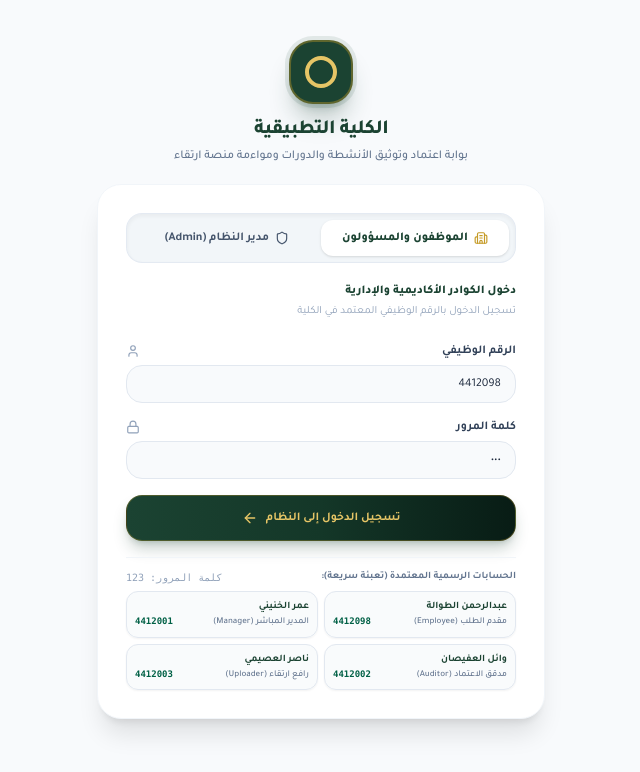
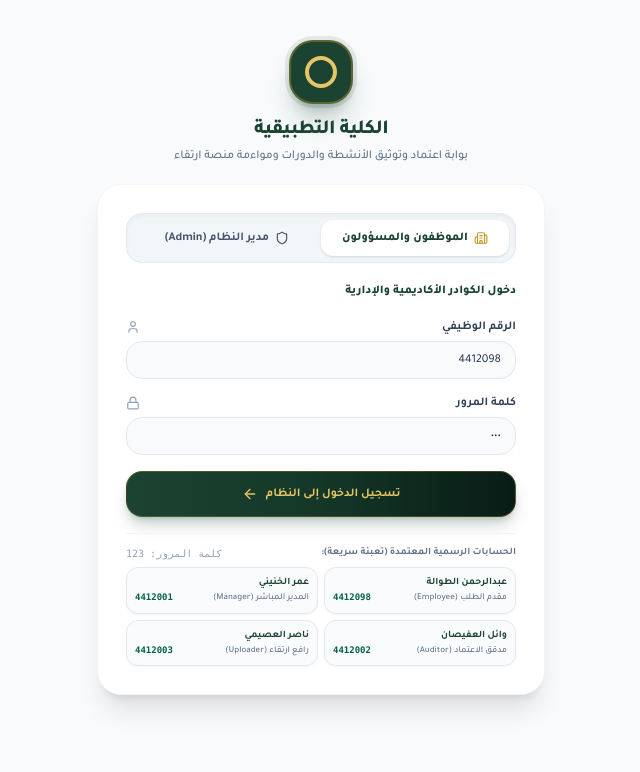
Before and after one commit to nasseralosemi/applied-college-app, a React (Vite) app: page / in a window 1280 px wide. Shown: the top 772 px of the page, without its empty margins (350-990 px from the left). Built offline with nearby package versions, Linux system fonts and the light colour scheme.

Commit message:
refactor(ui): remove redundant helper text from login view

```diff
--- a/src/components/LoginView.tsx
+++ b/src/components/LoginView.tsx
@@ -148,9 +148,6 @@ export const LoginView: React.FC<Props> = ({ users, onLoginSuccess }) => {
             <div className="text-right pb-1">
               <span className="text-xs font-extrabold text-[#1b4332] block">
                 دخول الكوادر الأكاديمية والإدارية
-              </span>
-              <span className="text-[11px] text-slate-400">
-                تسجيل الدخول بالرقم الوظيفي المعتمد في الكلية
               </span>
             </div>
 
```
